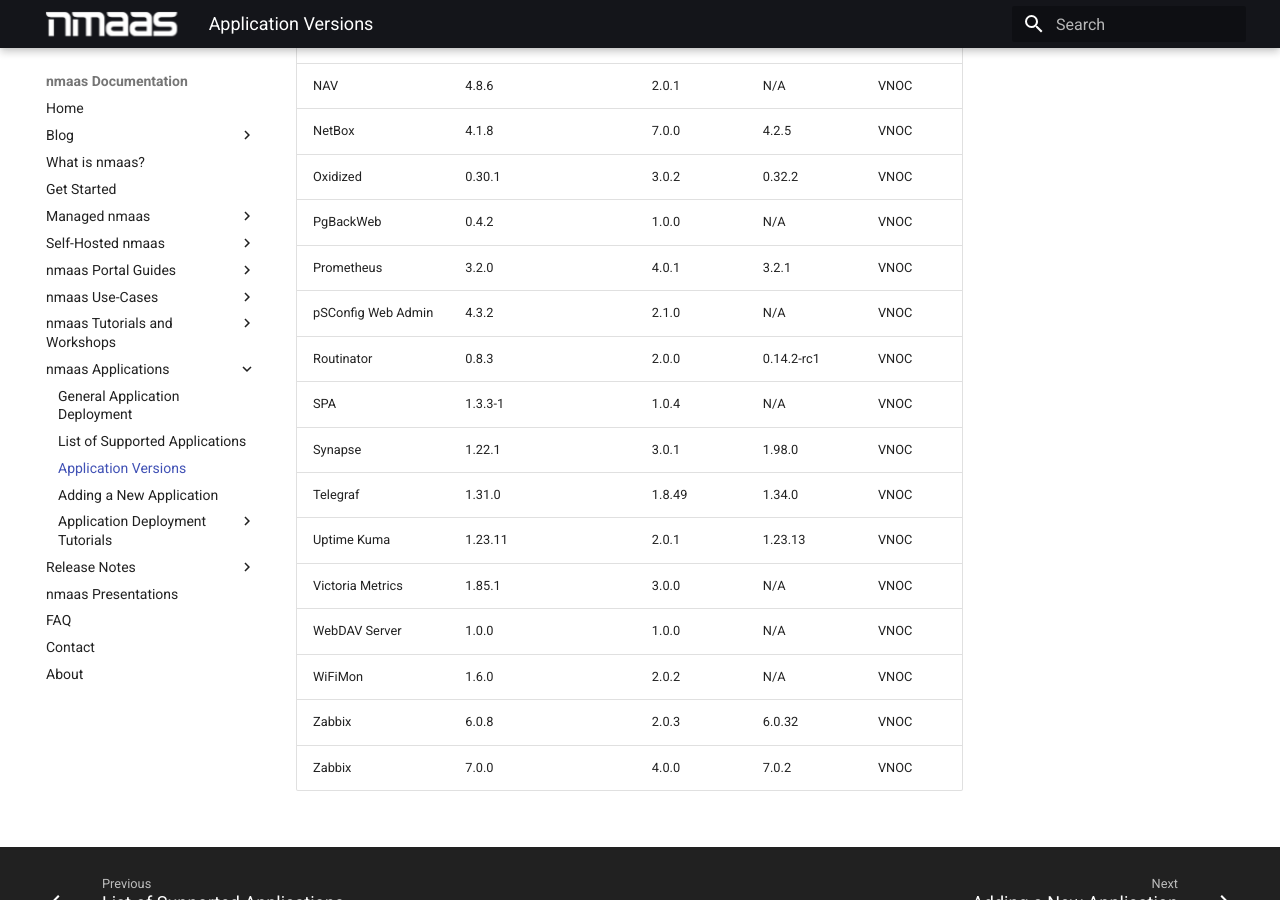
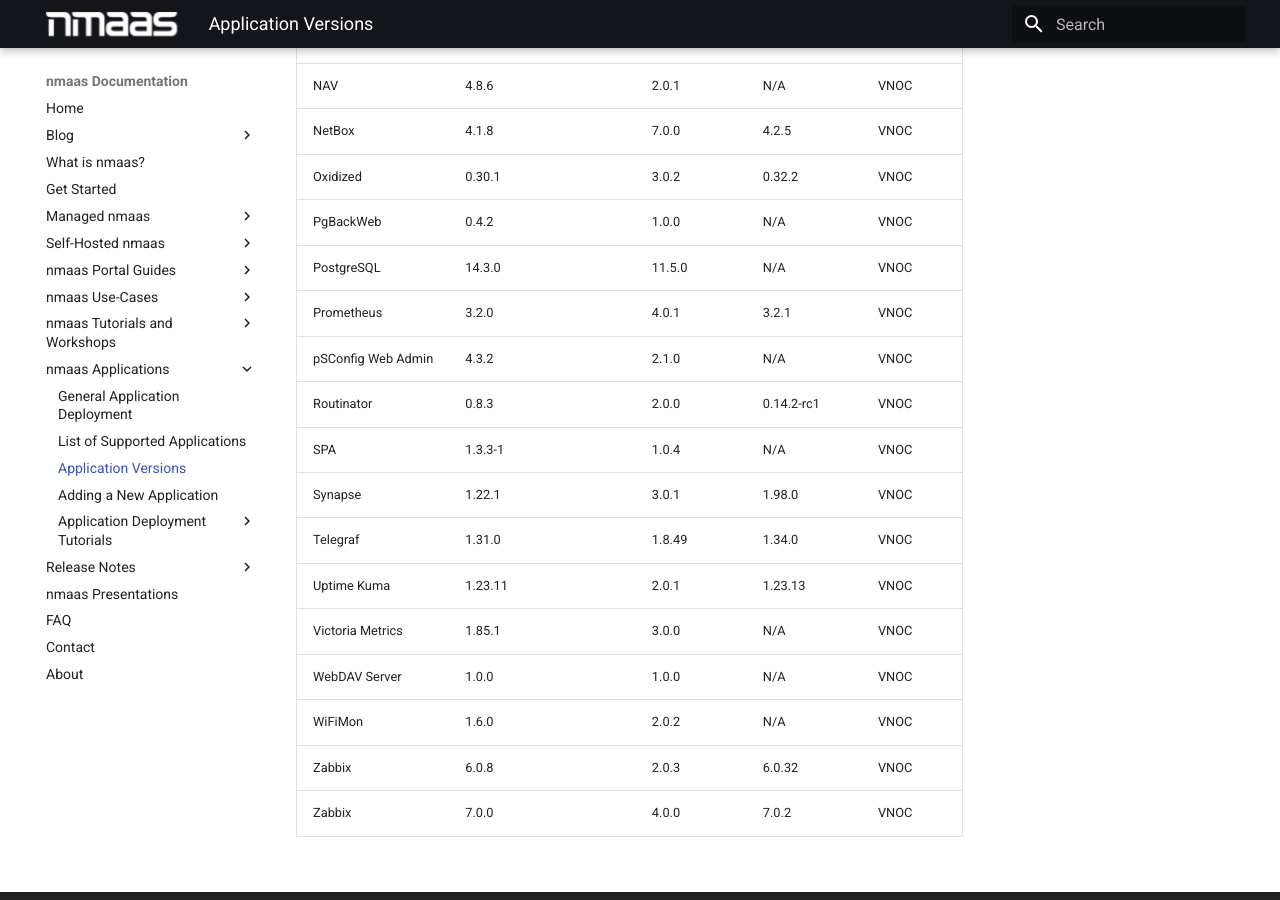
Before and after one commit to nmaas-platform/nmaas-docs, an MkDocs documentation site: the page built from docs/nmaas-applications/application-versions.md, in a window 1280 px wide and 900 px high, scrolled down 1349 px. Built offline with MkDocs 1.6.1 and Material for MkDocs 9.7.7, drawn with Linux system fonts in a browser that asks for light colours.

Commit message:
Automated update of application versions list

```diff
--- a/docs/nmaas-applications/application-versions.md
+++ b/docs/nmaas-applications/application-versions.md
@@ -32,6 +32,7 @@
     |      NetBox      |           4.1.8          |    7.0.0    |     4.2.5    |  VNOC  |
     |     Oxidized     |          0.30.1          |    3.0.2    |    0.32.2    |  VNOC  |
     |     PgBackWeb    |           0.4.2          |    1.0.0    |      N/A     |  VNOC  |
+    |    PostgreSQL    |          14.3.0          |    11.5.0   |      N/A     |  VNOC  |
     |    Prometheus    |           3.2.0          |    4.0.1    |     3.2.1    |  VNOC  |
     |pSConfig Web Admin|           4.3.2          |    2.1.0    |      N/A     |  VNOC  |
     |    Routinator    |           0.8.3          |    2.0.0    |  0.14.2-rc1  |  VNOC  |
```
